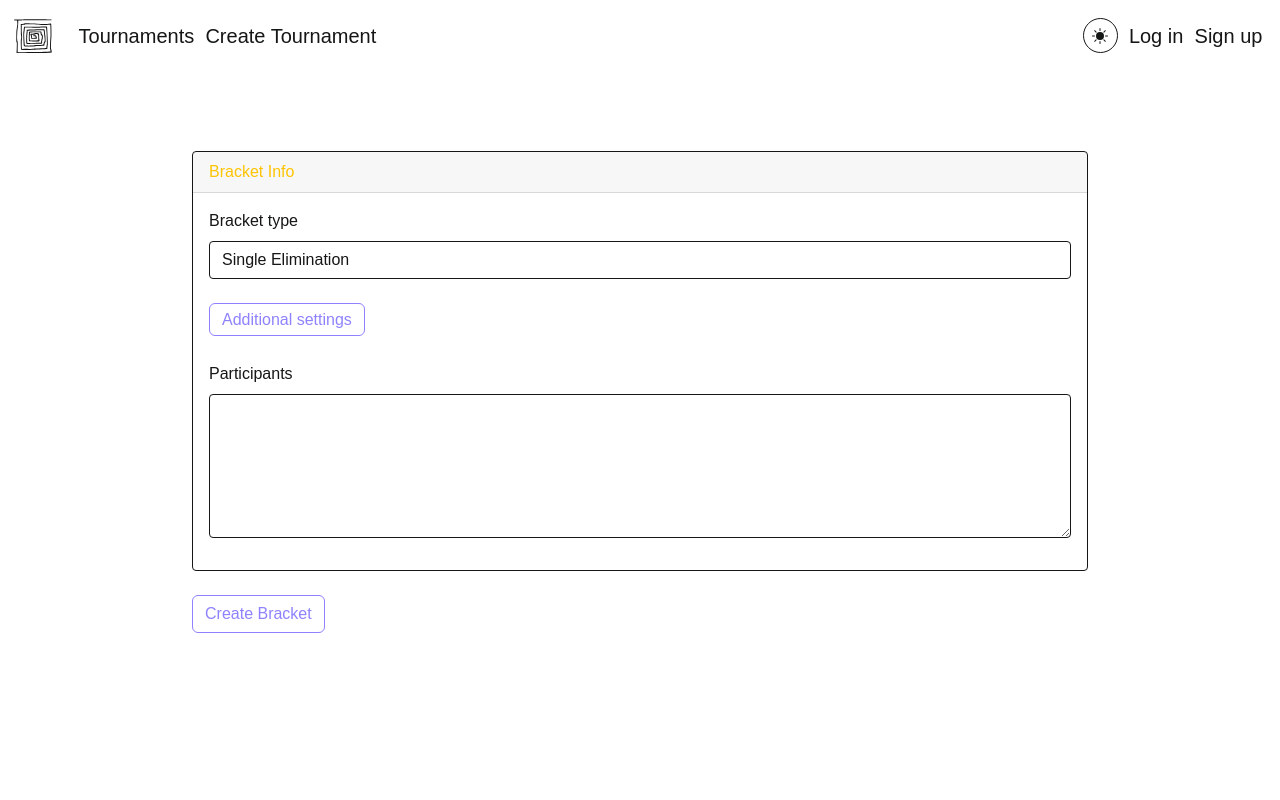
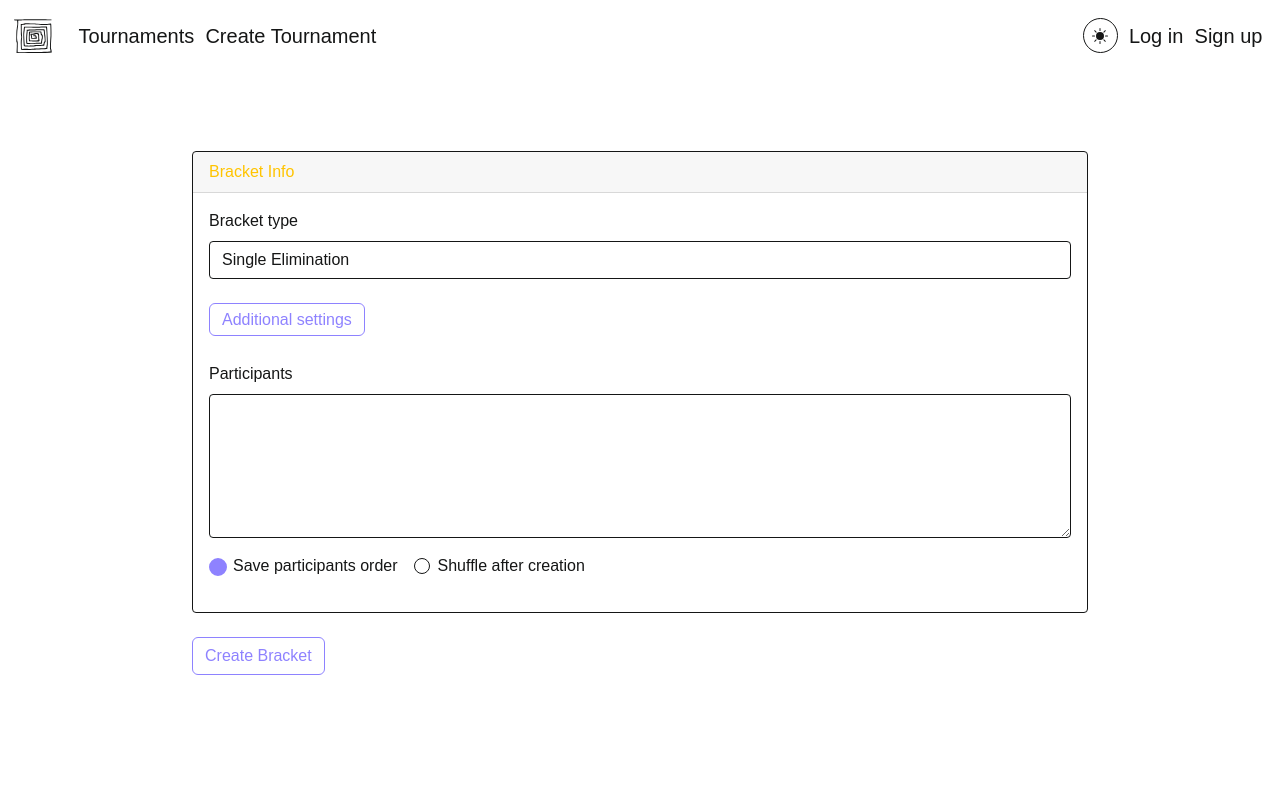
Before and after one commit to inilay/ats_frontend, a React (Create React App) app: page /create_bracket in a window 1280 px wide. Shown: the top 800 px of the page. Built offline with nearby package versions, Linux system fonts and the light colour scheme.

Commit message:
add shuffle

```diff
--- a/src/pages/Bracket/Bracket.module.css
+++ b/src/pages/Bracket/Bracket.module.css
@@ -11,6 +11,7 @@
 }
 
 .bracket_control_container {
+    margin-top: 20px;
     display: flex;
     flex-direction: column;
 }
--- a/src/pages/CreateBracket/CreateBracket.jsx
+++ b/src/pages/CreateBracket/CreateBracket.jsx
@@ -14,6 +14,7 @@ import axios from "axios";
 const CreateBracket = () => {
     const navigate = useNavigate();
     const api = axios;
+    const [shuffleParticipants, setShuffleParticipants] = useState(false);
     const [participants, setParticipants] = useState("");
     const [responseBody, setResponseBody] = useState({
         bracket_type: 1,
@@ -85,8 +86,7 @@ const CreateBracket = () => {
 
     const onSubmitHandler = () => {
         console.log("send");
-        let data = { ...responseBody, participants: participants };
-
+        let data = { ...responseBody, participants: participants, shuffle: shuffleParticipants };
         const response = bracketApi.createBracket(api, data).then(function (response) {
             if (response.status == 201) {
                 navigate(`/bracket/${response.data.link}`);
@@ -276,6 +276,28 @@ const CreateBracket = () => {
                                         participantsHandler(e);
                                     }}
                                 ></MyFormGroupInput>
+                                <div className="mb-3">
+                                    <Form.Check
+                                        inline
+                                        label="Save participants order"
+                                        type="radio"
+                                        value="0"
+                                        checked={shuffleParticipants === false}
+                                        onChange={() => {
+                                            setShuffleParticipants(false);
+                                        }}
+                                    ></Form.Check>
+                                    <Form.Check
+                                        inline
+                                        label="Shuffle after creation"
+                                        type="radio"
+                                        value="1"
+                                        checked={shuffleParticipants === true}
+                                        onChange={() => {
+                                            setShuffleParticipants(true);
+                                        }}
+                                    ></Form.Check>
+                                </div>
                             </Card.Body>
                         </MyCard>
                     </div>
--- a/src/pages/CreateTournament/CreateTournament.jsx
+++ b/src/pages/CreateTournament/CreateTournament.jsx
@@ -15,9 +15,11 @@ import tournamentApi from "../../services/api/tournamentApi.js";
 
 const CreateTournament = () => {
     const api = useAxios();
+    const navigate = useNavigate()
     const [inputFile, setInputFile] = useState(null);
     const [tournamentType, setTournamentType] = useState("0");
     const [privateTournament, setPrivateTournamnet] = useState(false);
+    const [shuffleParticipants, setShuffleParticipants] = useState(false);
     const [error, setError] = useState("");
 
     const [participants, setParticipants] = useState("");
@@ -117,17 +119,21 @@ const CreateTournament = () => {
     const onSubmitHandler = () => {
         setError("");
         setResponseBody({ ...responseBody, poster: inputFile });
-        console.log({ ...responseBody, poster: inputFile });
-        let data = { ...responseBody, poster: inputFile, participants: participants, private: privateTournament };
+        let data = { ...responseBody, poster: inputFile, shuffle: shuffleParticipants, participants: participants, private: privateTournament };
         const response = tournamentApi
             .createTournament(api, data)
             .then(function (response) {
                 if (response.status == 201) {
-                    // navigate(`/tournament/${responseBody.title.toLowerCase().replace(/ /g, '-').replace(/[^\w-]+/g, '')}`)
+                    navigate(`/tournament/${responseBody.title.toLowerCase().replace(/ /g, '-').replace(/[^\w-]+/g, '')}`)
                 }
             })
             .catch((error) => {
-                setError(error?.response?.data?.detail?.error);
+                if (error?.response?.data?.detail?.error) {
+                    setError(error?.response?.data?.detail?.error);
+                }
+                else {
+                    setError("Something went wrong, try refreshing the page.");
+                }
             });
     };
 
@@ -389,6 +395,28 @@ const CreateTournament = () => {
                                         participantsHandler(e);
                                     }}
                                 ></MyFormGroupInput>
+                                <div className="mb-3">
+                                    <Form.Check
+                                        inline
+                                        label="Save participants order"
+                                        type="radio"
+                                        value="0"
+                                        checked={shuffleParticipants === false}
+                                        onChange={() => {
+                                            setShuffleParticipants(false);
+                                        }}
+                                    ></Form.Check>
+                                    <Form.Check
+                                        inline
+                                        label="Shuffle after creation"
+                                        type="radio"
+                                        value="1"
+                                        checked={shuffleParticipants === true}
+                                        onChange={() => {
+                                            setShuffleParticipants(true);
+                                        }}
+                                    ></Form.Check>
+                                </div>
                             </Card.Body>
                         </MyCard>
                         {error != "" && <div className={`${classes.error_container}`}>{`⚠ ${error}`}</div>}
--- a/src/pages/Register/Register.jsx
+++ b/src/pages/Register/Register.jsx
@@ -29,8 +29,12 @@ const Register = () => {
                 setModalShow(true);
             })
             .catch((error) => {
-                console.log("cath", error);
-                setError(error?.response?.data?.detail?.error);
+                if (error?.response?.data?.detail?.error) {
+                    setError(error?.response?.data?.detail?.error);
+                }
+                else {
+                    setError("Something went wrong, try refreshing the page.");
+                }
             });
     };
 
```
